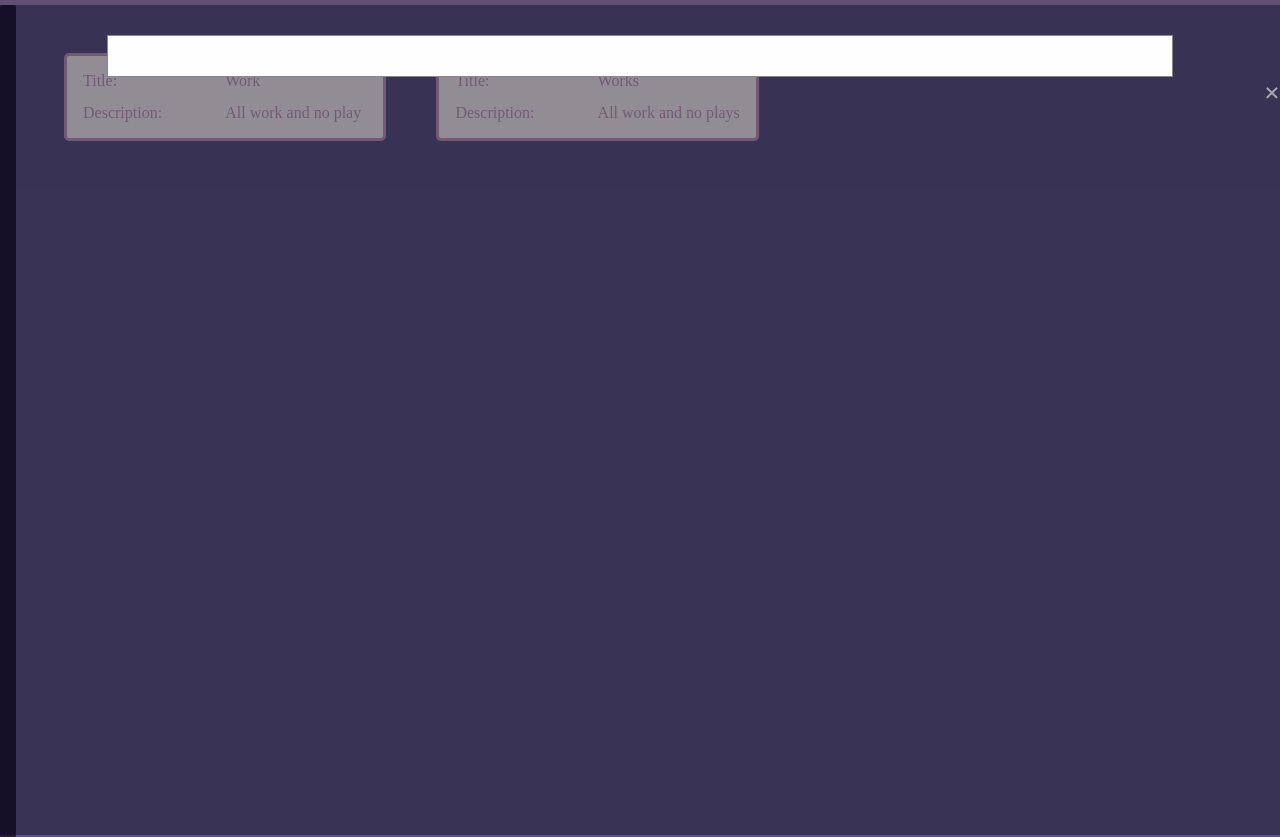
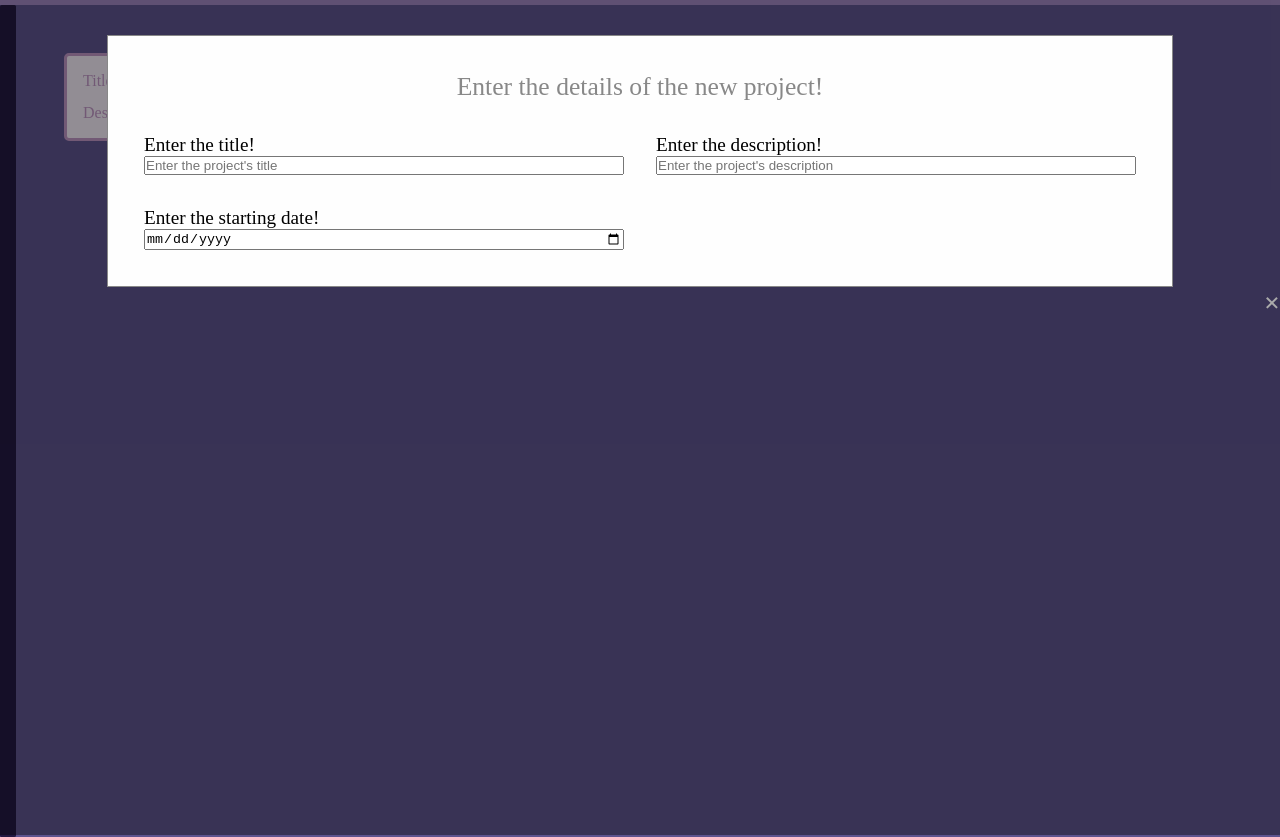
Before and after one commit to filip-anto/todos, a website built with webpack: page src/index.html in a window 1280 px wide. Both pictures are taken after a click on the item "Create Project". Shown: the part 65-902 px from the top of the page. Built offline with nearby package versions, Linux system fonts and the light colour scheme.

Commit message:
Continue creating the form

```diff
--- a/src/index.js
+++ b/src/index.js
@@ -22,3 +22,9 @@ addSampleProjects();
 loadProjects();
 document.getElementsByTagName("body")[0].appendChild(createNewProject());
 document.getElementsByClassName("createProjectButton")[0].addEventListener("click",()=> document.getElementsByClassName("modal")[0].style.display = "block");
+document.getElementsByClassName("closeButton")[0].addEventListener("click",()=>document.getElementsByClassName("modal")[0].style.display = "none");
+window.onclick = function(event) {
+  if (event.target == document.getElementsByClassName("modal")[0]) {
+    document.getElementsByClassName("modal")[0].style.display = "none"
+  }
+}
--- a/src/ui/createNewProject.js
+++ b/src/ui/createNewProject.js
@@ -2,55 +2,94 @@
 
 <!-- Trigger/Open The Modal -->
 <button id="myBtn">Open Modal</button>*/
-export default function createNewProject(){
-let modal=document.createElement("div");
+export default function createNewProject() {
+  let modal = document.createElement("div");
   modal.classList.add("modal");
 
-let modalContent=document.createElement("form");
+  let modalContent = document.createElement("div");
   modalContent.classList.add("modalContent");
   modal.appendChild(modalContent);
 
 
-let closeButton=document.createElement("span");
+  let closeButton = document.createElement("span");
   closeButton.classList.add("closeButton");
-closeButton.innerHTML="&times;";
+  closeButton.innerHTML = "&times;";
   modal.appendChild(closeButton);
-return (modal);
-/*<div id="myModal" class="modal">
 
-  <!-- Modal content -->
-  <div class="modal-content">
-    <span class="close">&times;</span>
-    <p>Some text in the Modal..</p>
-  </div>
+  let formSection = document.createElement("form");
+  formSection.action = "submit";
+  formSection.classList.add("newProjectForm");
+  modalContent.appendChild(formSection);
+  let formLegend = document.createElement("legend");
+  formLegend.innerHTML = "Enter the details of the new project!";
+  formSection.appendChild(formLegend);
 
-</div>
+  let formSubsection = document.createElement("div");
+  formSubsection.classList.add("formSubsection");
+  formSection.appendChild(formSubsection);
 
-<script>
+  let inputSection = document.createElement("div");
+  inputSection.classList.add("inputSection");
+  formSubsection.appendChild(inputSection);
+  let titleLabel = document.createElement("label");
+  titleLabel.classList.add("titleLabel");
+  titleLabel.htmlFor = "titleLabel";
+  titleLabel.innerHTML = "Enter the title!";
+  inputSection.appendChild(titleLabel);
+  let titleInput = document.createElement("input");
+  titleInput.id = "titleInput";
+  titleInput.name = "titleInput";
+  titleInput.placeholder = "Enter the project's title"
+  inputSection.appendChild(titleInput);
+
+
+  inputSection = document.createElement("div");
+  inputSection.classList.add("inputSection");
+  formSubsection.appendChild(inputSection);
+  let descriptionLabel = document.createElement("label");
+  descriptionLabel.classList.add("descriptionLabel");
+  descriptionLabel.htmlFor = "descriptionInput";
+  descriptionLabel.innerHTML = "Enter the description!";
+  inputSection.appendChild(descriptionLabel);
+  let descriptionInput = document.createElement("input");
+  descriptionInput.id = "descriptionInput";
+  descriptionInput.name = "descriptionInput";
+  descriptionInput.placeholder = "Enter the project's description"
+  inputSection.appendChild(descriptionInput);
+
+  inputSection = document.createElement("div");
+  inputSection.classList.add("inputSection");
+  formSubsection.appendChild(inputSection);
+  let startingDateLabel = document.createElement("label");
+  startingDateLabel.classList.add("startingDateLabel");
+  startingDateLabel.htmlFor = "startingDateLabel";
+  startingDateLabel.innerHTML = "Enter the starting date!";
+  inputSection.appendChild(startingDateLabel);
+  let startingDateInput = document.createElement("input");
+  startingDateInput.type = "date";
+  startingDateInput.min = "1-1-2023";
+  startingDateInput.id = "startingDateInput";
+  startingDateInput.name = "startingDateInput";
+  inputSection.appendChild(startingDateInput);
+
+
+  /*
   // Get the modal
-var modal = document.getElementById("myModal");
+  */
 
+  /*
   // Get the button that opens the modal
   var btn = document.getElementById("myBtn");
+  */
 
   // Get the <span> element that closes the modal
-var span = document.getElementsByClassName("close")[0];
 
-// When the user clicks the button, open the modal
-btn.onclick = function() {
-  modal.style.display = "block";
-}
-
-// When the user clicks on <span> (x), close the modal
-span.onclick = function() {
-  modal.style.display = "none";
-}
 
   // When the user clicks anywhere outside of the modal, close it
-window.onclick = function(event) {
+  /*window.onclick = function(event) {
     if (event.target == modal) {
       modal.style.display = "none";
     }
-}</span>
-*/
+  }*/
+  return (modal);
 }
--- a/src/ui/style.css
+++ b/src/ui/style.css
@@ -150,3 +150,22 @@
   text-decoration: none;
   cursor: pointer;
 }
+
+legend{
+  font-size:1.6rem;
+  color:#888;
+  padding:1rem;
+  text-align: center;
+}
+.newProjectForm div{
+font-size:1.2rem;
+}
+.formSubsection{
+  display:grid;
+  grid-template-columns: 1fr 1fr;
+}
+.inputSection{
+  display:flex;
+  padding:1rem;
+  flex-direction: column;
+}
```
Also changed, not shown: dist/index.bundle.js. Lines whose indentation alone changed are shown as unchanged.
